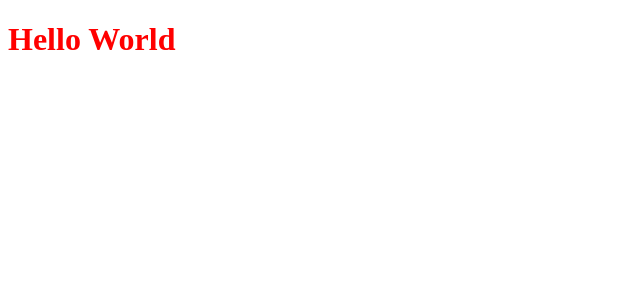
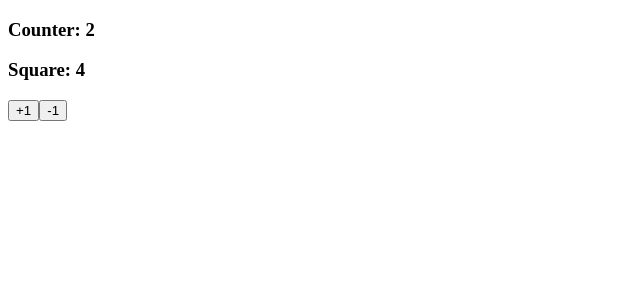
Before and after one commit to JaviKo500/03-indecision-app-vue, a Vue app: page / in a window 1280 px wide. Shown: the top 300 px of the page, without its empty margins (0-640 px from the left). Built offline with nearby package versions, Linux system fonts and the light colour scheme; the HTML template or start-up script is replaced by a standard one.

Commit message:
state and events

```diff
--- a/src/App.vue
+++ b/src/App.vue
@@ -1,10 +1,29 @@
 <template>
-   <h1>Hello World</h1>
+   <section>
+      <h3>Counter: {{  counter  }}</h3>
+      <h3>Square: {{ squareCounter }}</h3>
+      <div>
+         <!-- <button @click="increment">+1</button>
+         <button @click="decrement">-1</button> -->
+         <button @click="counter++">+1</button>
+         <button @click="counter--">-1</button>
+      </div>
+   </section>
 </template>
 
 <script lang="ts" setup>
-   console.log('<--------------- JK App --------------->');
-   console.log('Hello World');
+   import { computed, ref } from 'vue';
+   const counter = ref(2);
+   const squareCounter =  computed(() => counter.value * counter.value);
+
+   // function increment() {
+   //    counter.value++;
+   // }
+
+   // function decrement() {
+   //    counter.value--;
+   // }
+
 </script>
 <style scoped >
 h1 {
```
